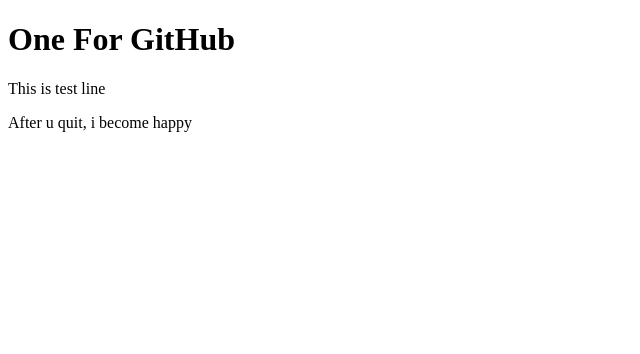
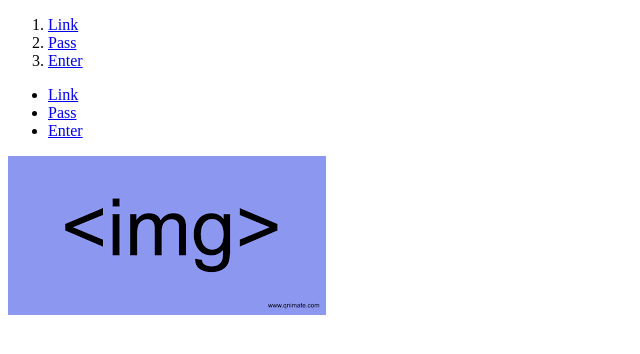
Before and after one commit to SlavaKondratyuk/BootkampDay2, a plain HTML site: page index.html in a window 1280 px wide. Shown: the whole page, without its empty margins (0-640 px from the left). Drawn offline with Linux system fonts and the light colour scheme.

Commit message:
add new pic

```diff
--- a/index.html
+++ b/index.html
@@ -6,10 +6,19 @@
 </head>
 <body>
 
-<h1>One For GitHub</h1>
+<ol>
+    <li><a href="#">Link</a></li>
+    <li><a href="#">Pass</a></li>
+    <li><a href="#">Enter</a></li>
+</ol>
 
-<p>This is test line</p>
-<p>After u quit, i become happy</p>
+<ul>
+    <li><a href="#">Link</a></li>
+    <li><a href="#">Pass</a></li>
+    <li><a href="#">Enter</a></li>
+</ul>
+
+<a href="#"><img src="img/tag.png" height="159" width="318"/></a>
 
 </body>
 </html>
```
Also changed, not shown: img/tag.png (added).
